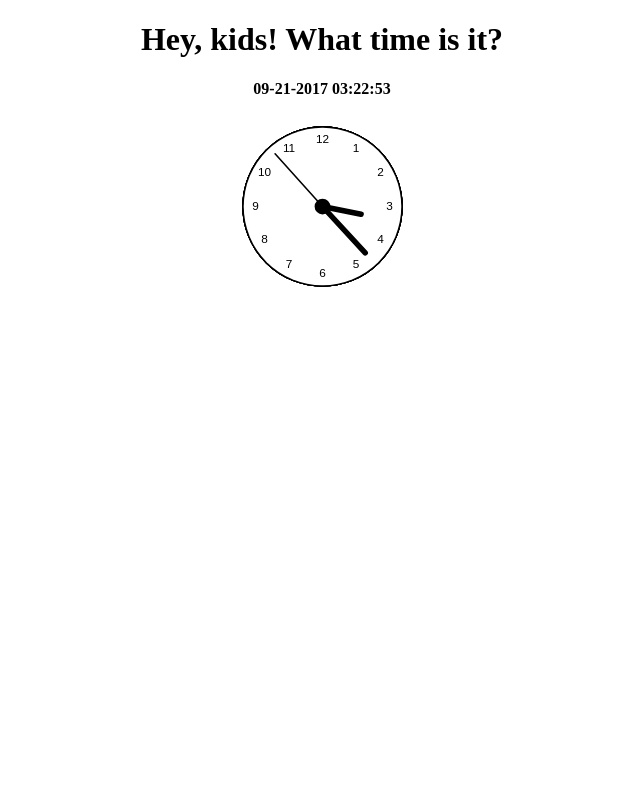
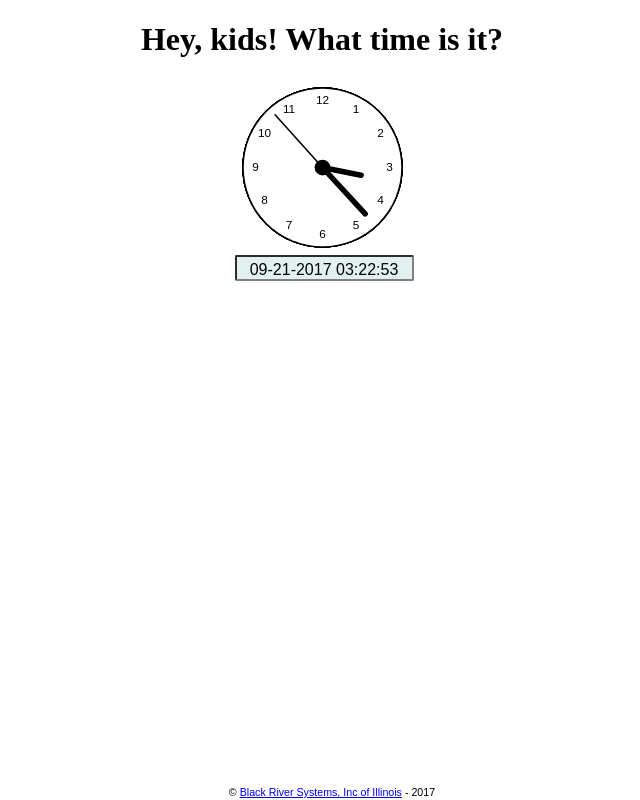
Before and after one commit to mrmohrbacher/blackriverinc.com, an Angular app in the folder clock-app/: page / in a window 1280 px wide. Shown: the whole page, without its empty margins (318-958 px from the left). Built offline with nearby package versions, Linux system fonts and the light colour scheme.

Commit message:
clock-app: o Move styling to clock.component.css. o Caption style for digital display; Arial;sans serif font-family. o digital background: colored. + footer with copyright notice.

```diff
--- a/clock-app/src/app/clock/clock.component.css
+++ b/clock-app/src/app/clock/clock.component.css
@@ -0,0 +1,24 @@
+.clock {
+    position: relative;
+    font-family: Arial, Helvetica, sans-serif;
+    width: 175px;
+    height: 175px;
+    margin-left: auto;
+    margin-right: auto;
+}
+
+.clock > canvas.hidden {
+    display:none;
+}
+
+.clock  .digital {
+    background-color: rgba(200, 225, 225, 0.5);
+    border: 2px inset gray;
+    border-radius: 2px;
+    left: 0;
+    padding-top: 4px;
+    position: absolute;
+    text-align:center;
+    top: 100%;
+    width: 100%;
+}
--- a/clock-app/src/app/clock/clock.component.html
+++ b/clock-app/src/app/clock/clock.component.html
@@ -1,4 +1,4 @@
-<h4 style="text-align:center;">{{currentTime | date: "MM-dd-yyyy hh:mm:ss"}}</h4>
-<div style="margin-left:auto;margin-right:auto;height:175px;width:175px;position:relative">
-  <canvas #clockface></canvas>
-</div>
+<div class="clock">
+    <canvas #clockface></canvas>
+    <span class="digital">{{currentTime | date: "MM-dd-yyyy hh:mm:ss"}}</span>
+  </div>
--- a/clock-app/src/app/clock/clock.component.ts
+++ b/clock-app/src/app/clock/clock.component.ts
@@ -14,6 +14,8 @@ export class ClockComponent implements OnInit {
 
   height: number;
   width: number;
+
+  analogVisible: boolean = true;
 
   @ViewChild("clockface") clockFace: ElementRef;
 
--- a/clock-app/src/index.html
+++ b/clock-app/src/index.html
@@ -1,14 +1,19 @@
 <!doctype html>
 <html lang="en">
+
 <head>
   <meta charset="utf-8">
-  <title>TabsApp</title>
+  <title>Clock...powered by Angular 2!</title>
   <base href="/">
 
   <meta name="viewport" content="width=device-width, initial-scale=1">
   <link rel="icon" type="image/x-icon" href="favicon.ico">
 </head>
+
 <body>
-  <app-root></app-root>
+  <div class="page-container">
+    <app-root></app-root>
+  </div>
 </body>
+<footer><span>&copy; <a href="http://www.blackriverinc.com">Black River Systems, Inc of Illinois</a> - 2017</span></footer>
 </html>
--- a/clock-app/src/styles.css
+++ b/clock-app/src/styles.css
@@ -1 +1,15 @@
-/* You can add global styles to this file, and also import other style files */
+.page-container {
+    position: relative;
+}
+
+footer {
+    position: fixed;
+    bottom: 0;
+    z-index: 30;
+    width: 100%;
+    font-size: 8pt;
+    font-family: Arial, Helvetica, sans-serif;
+    padding: 2px;
+    display: inline-block;
+    text-align: center;
+  }
```
